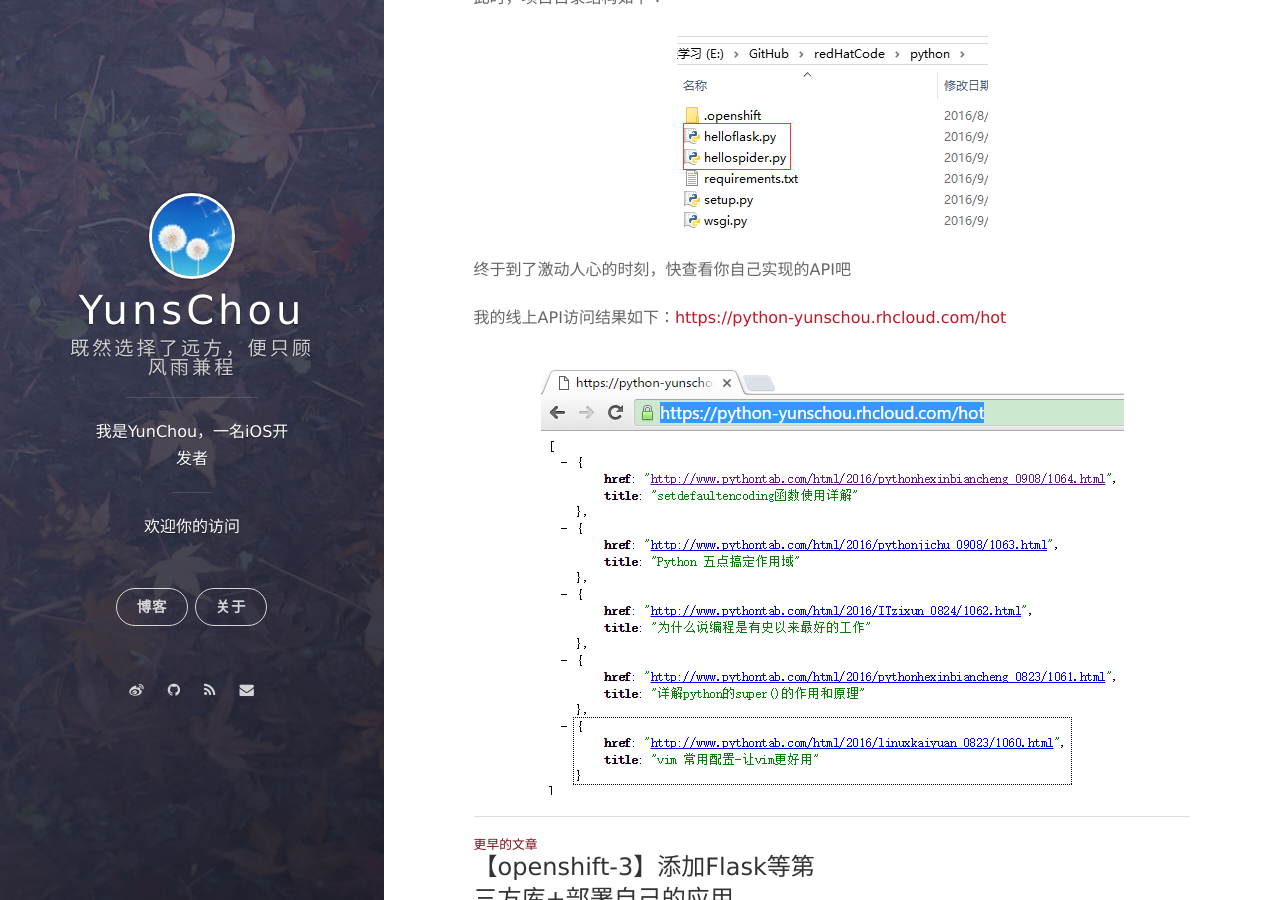
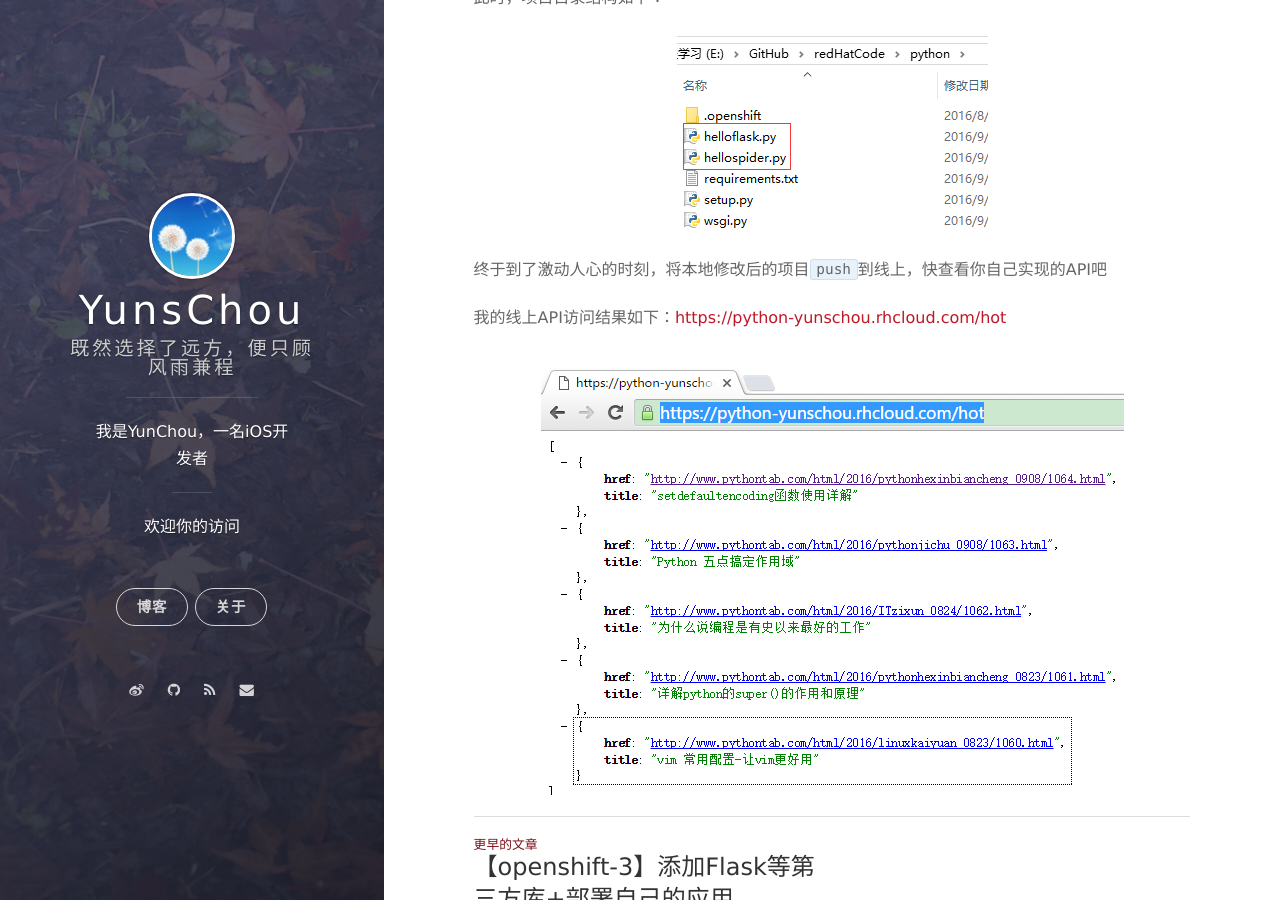
Before and after one commit to YunsChou/Yuns.github.io, a Jekyll site: the page built from _posts/2016-09-17-openshift-guide-4.md, in a window 1280 px wide and 900 px high, scrolled down 3444 px. Built offline with Jekyll 4.4.1, drawn with Linux system fonts in a browser that asks for light colours; nearby versions of some CDN libraries; Markdown is read by kramdown in place of the engine named in the settings; comment, search, counter and statistics services are not loaded.

Commit message:
fix openshift-guide-4

```diff
--- a/_posts/2016-09-17-openshift-guide-4.md
+++ b/_posts/2016-09-17-openshift-guide-4.md
@@ -65,7 +65,7 @@ tags: openshift
 
 ![img](/assets/images/2016/openshift-guide-4-6.png)
 
-终于到了激动人心的时刻，快查看你自己实现的API吧
+终于到了激动人心的时刻，将本地修改后的项目`push`到线上，快查看你自己实现的API吧
 
 我的线上API访问结果如下：[https://python-yunschou.rhcloud.com/hot](https://python-yunschou.rhcloud.com/hot)
 
```
